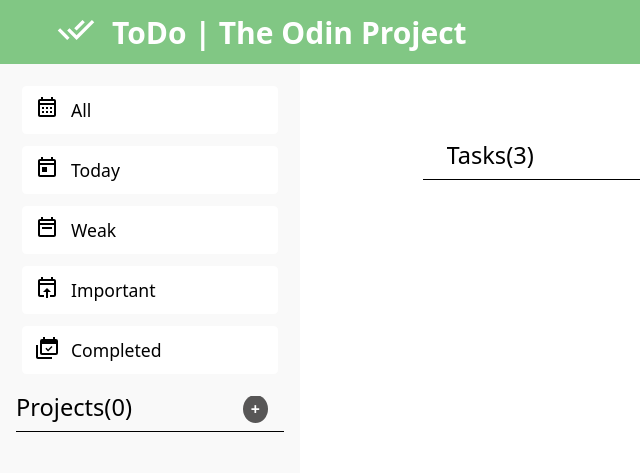
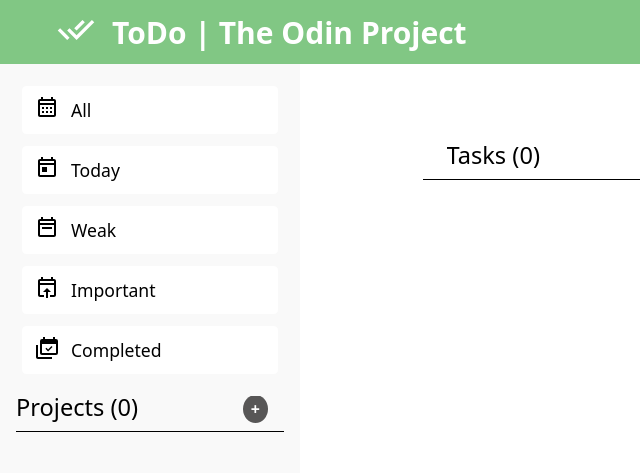
Before and after one commit to TahraouiMustapha/Todo-List-The-Odin-Project, a website built with webpack: page src/template.html in a window 1280 px wide. Shown: the top 473 px of the page, 0-640 px from the left. Built offline with nearby package versions, Linux system fonts and the light colour scheme.

Commit message:
Feat : create a function to update the Tasks number after every action on tasks

```diff
--- a/src/domHandler.js
+++ b/src/domHandler.js
@@ -27,6 +27,7 @@
         const projectNameDiv = document.querySelector('.project-name');
         projectNameDiv.textContent = myProject ? myProject.name : '';
         const todosList = myProject ? myProject.todosList : [];
+        changeTodosNumber(todosList.length);
         const todosListContainer = document.querySelector('.todos-list');
         todosListContainer.innerHTML = '';
             if(!!todosList){
@@ -41,8 +42,15 @@
     const changeProjectsNumber = (length) => {
         const projectTitle = document.querySelector('.projects .head .title');
         projectTitle.innerHTML = '';
-        const repos = document.createTextNode(`Projects(${length})`);
+        const repos = document.createTextNode(`Projects (${length})`);
         projectTitle.appendChild(repos);
+    }
+
+    const changeTodosNumber = (length) => {
+        const todosTitle = document.querySelector('.todos-container .head .title');
+        todosTitle.innerHTML = '';
+        const repos = document.createTextNode(`Tasks (${length})`);
+        todosTitle.appendChild(repos);
     }
 
     return {
--- a/src/template.html
+++ b/src/template.html
@@ -65,7 +65,7 @@
             <div class="project-name"></div>
             <div class="todos-container">
                 <div class="head">
-                    <p class="title">Tasks(3)</p>
+                    <p class="title"></p>
                     <button id="add-new-todos-btn">+</button>
                 </div>
                 <div class="todos-list">
```
